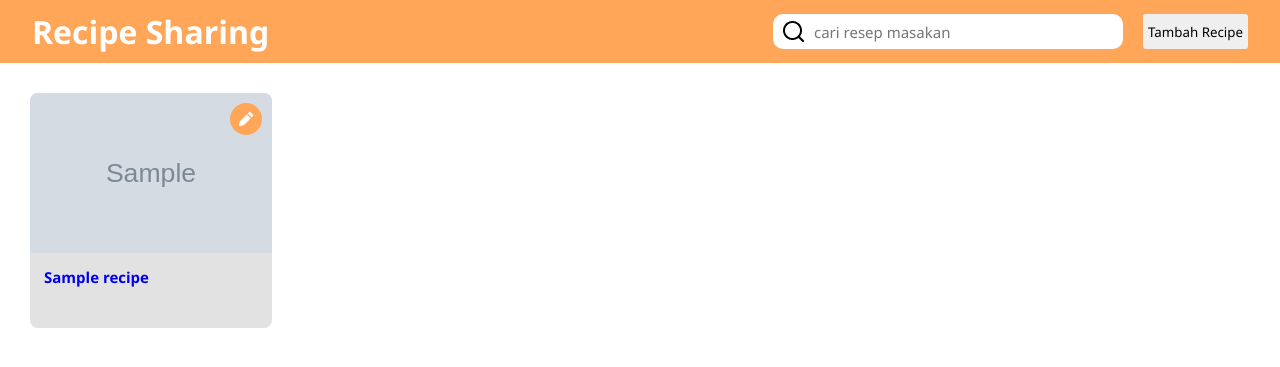
After one commit to Alfontra/tubes-pbw-topik2, a Spring app: template src/main/resources/templates/dashboardUser.html in a window 1280 px wide. The commit adds this page. Shown: the top 367 px of the page. Run offline with Thymeleaf, Linux system fonts and the light colour scheme; the template is opened without the code that fills it: most values are stand-ins (such as "Sample title", 1, 10 or a date in 2020); grey boxes marked "Sample" are stand-in pictures; data that the repository does not hold is empty.

Commit message:
update dashboardUser dan isiResep

```diff
--- /dev/null
+++ b/src/main/resources/static/css/User.css
@@ -0,0 +1,210 @@
+
+* {
+  box-sizing: border-box;
+  margin: 0;
+  padding: 0;
+  font-family: 'Segoe UI', sans-serif;
+}
+
+body{
+    background-color: #ffffff;
+}
+/*untuk dashboard*/
+.navBar{
+    background-color: #FFA658;
+    display: flex;
+    padding: 10px 32px;
+    justify-content: space-between;
+    color: #ffffff;
+    align-items: center;
+}
+
+
+.AksiNavD{
+    display: flex;
+    justify-content: space-between;
+    gap: 20px;
+    align-items: center;
+}
+
+.searchBar{
+    background-color: #ffffff;
+    display: flex;
+    width: 350px;
+    height: 35px;
+    border-radius: 10px;
+    color: black;
+    align-items: center;
+    gap: 10px;
+    padding: 10px;
+}
+
+.searchBar input{
+    border:none;
+    font-size: 15px;
+    outline: none;
+}
+
+#pageAddRecipe{
+    height: 35px;
+    border-radius: 3px;
+    border: none;
+    padding: 5px;
+    font-weight:500;
+    cursor:pointer;
+}
+/*buat layout recipe & card recipe*/
+
+.IsiDashboard{
+    max-width: 1100px;
+    padding: 30px;
+}
+
+.layoutRecipe{
+    display: grid;
+    grid-template-columns: 1fr 1fr 1fr 1fr;
+    gap: 24px;
+}
+
+.cardRecipe{
+    position: relative;
+    background-color: #e2e2e2;
+    border-radius: 8px;
+    overflow: hidden;
+
+}
+
+.detailRecipe{
+    display: flex;
+    flex-direction: column;
+    height: 100%;
+    text-decoration: none;
+
+}
+
+.gambarResep{
+    width: 100%;
+    height: 160px;
+    object-fit: cover;
+    display: block;
+}
+
+.divJudul{
+    padding: 14px;
+    min-height: 75px;
+    display: flex;
+    align-items:flex-start;
+}
+
+.judulResep{
+    font-size: 15px;
+    font-weight: 600;
+}
+.tombolEdit{
+    position: absolute;
+    top: 10px;
+    right: 10px;
+    width: 32px;
+    height: 32px;
+    border-radius: 50%;
+    background-color: #FFA658;
+    display: flex;
+    align-items: center;
+    justify-content: center;
+    z-index: 2;
+}
+
+.tombolEdit img{
+    width: 16px;
+    height: 16px;
+}
+
+
+
+/*navbar untuk edit tambah Recipe */
+.navBarV2{
+    background-color: #FFA658;
+    display: flex;
+    padding: 10px 32px;
+    color: #ffffff;
+    align-items: center;
+    gap : 20px;
+}
+
+.back{
+    display:flex;
+    width:30px;
+    height:30px;
+    border-radius:50%;
+    align-items:center;
+    background-color:#ffffff;
+    border:none;
+    cursor:pointer;
+    justify-content:center;
+    padding:0px;
+}
+
+#backIcon{
+    width:15px;
+    height:15px;
+}
+
+/* layout isi konten resep*/
+
+#ContainerIsi{
+    display:flex;
+    gap:40px;
+    padding:30px;
+    max-width: 1100px;
+    align-items: flex-start;
+}
+
+.keteranganIsi{
+    display:flex;
+    flex-direction:column;
+    gap:15px;
+    width: 200px;
+}
+
+.instruksiResep{
+    display:flex;
+    flex-direction:column;
+
+}
+
+#gambarDetailResep{
+    width: 100%;
+    height:250px;
+    object-fit: cover;
+    display: block;
+}
+
+#judul-Resep{
+    font-size:28px ;
+    font-weight: 700;
+}
+
+.containerKategori{
+    display: flex;
+    flex-wrap: wrap;
+    gap: 5px;
+}
+
+.kategoriResep{
+    background: #FFA658;
+    font-size: 12px;
+    font-weight: 600;
+    color: #ffffff;
+    border-radius: 3px ;
+    padding: 4px;
+}
+
+.tahapanRecipe{
+    white-space: pre-line;
+}
+
+
+
+
+
+/*tambah & edit recipe */
--- a/src/main/resources/static/css/style.css
+++ b/src/main/resources/static/css/style.css
@@ -160,7 +160,7 @@ select:focus {
   color: var(--black);      /* teks di daftar pilihan tetap terbaca */
   background: var(--white);
 }
-/
+
 .tag-list {
   list-style: none;
   display: flex;
--- /dev/null
+++ b/src/main/resources/static/js/dashboardUser.js
@@ -0,0 +1,14 @@
+/*Dashboard User*/
+const  searchInput = document.getElementById('searchInput');
+const cardRecipe = document.querySelectorAll('.cardRecipe');
+
+
+/*cari resep */
+searchInput.addEventListener('input',(event)=>{
+    const kataKunci = event.target.value.toLowerCase();
+
+     cardRecipe.forEach((event)=>{
+        const hasilCarian = event.querySelector('.judulResep').textContent.toLowerCase();
+        event.style.display = hasilCarian.includes(kataKunci) ? '' : 'none';
+    });
+});
--- /dev/null
+++ b/src/main/resources/templates/dashboardUser.html
@@ -0,0 +1,45 @@
+<!DOCTYPE html>
+<html lang="en">
+<head>
+    <meta charset="UTF-8">
+    <meta name="viewport" content="width=device-width, initial-scale=1.0">
+    <title>Document</title>
+
+    <link rel="stylesheet"  href="../static/css/User.css" th:href="@{/css/User.css}">
+</head>
+<body>
+    <navbar class="navBar">
+        <h1 class="judul">Recipe Sharing</h1>
+        <div class="AksiNavD">
+            <div class="searchBar">
+                <img src="../static/images/Vector.png" th:src="@{/images/Vector.png}" alt="search" id="searchIcon">
+                <input type="text" placeholder="cari resep masakan" id="searchInput">
+            </div>
+            <button id="pageAddRecipe" th:onclick="|location.href='@{/tambahRecipePage}'|"  >Tambah Recipe</button>
+        </div>
+    </navbar>
+
+    <main class="IsiDashboard">
+        <div class="layoutRecipe" id="LayoutRecipe">
+            <div class="cardRecipe" th:each="recipe : ${recipes}">
+
+                <a class="tombolEdit" th:if="${recipe.myRecipe}" th:href="@{/editRecipe(id=${recipe.id})}">
+                    <img src="../static/images/clarity_edit-solid.png" th:src="@{/images/clarity_edit-solid.png}" alt="editIcon">
+
+                </a>
+
+                <a class="detailRecipe" th:href="@{/isiResep(id=${recipe.id})}">
+                    <img class="gambarResep" th:src="${recipe.imageUrl}" th:alt="${recipe.judul}">
+                    <div class="divJudul">
+                        <h3 class="judulResep" th:text="${recipe.judul}">Judul Resep</h3>
+                    </div>
+                </a>
+
+
+            </div>
+        </div>
+    </main>
+
+    <script src="../static/js/index.js" th:src="@{/js/dashboardUser.js}" defer></script>
+</body>
+</html>
--- a/src/main/resources/template/tambahRecipePage.html
+++ b/src/main/resources/templates/editRecipe.html
@@ -5,14 +5,14 @@
     <meta name="viewport" content="width=device-width, initial-scale=1.0">
     <title>Document</title>
 
-    <link rel="stylesheet" href="../static/css/index.css">
+    <link rel="stylesheet" href="../static/css/User.css">
 </head>
 <body>
     <navbar class="navBarV2">
         <button class="back"  onclick="location.href='dashboardUser.html'">
             <img src="../static/images/akar-icons_arrow-left.png" alt="back" id="backIcon">
         </button>
-        <h1 class="judul">Tambah Recipe</h1>
+        <h1 class="judul">Edit Recipe</h1>
 
     </navbar>
 
--- a/src/main/resources/template/index.html
+++ b/src/main/resources/templates/index.html
@@ -4,7 +4,7 @@
         <meta charset="UTF-8">
         <meta name="viewport" content="width=device-width, initial-scale=1.0">
         <title>Recipe Sharing App</title>
-        <style href="../static/css/index.css"></style>
+        <style href="../static/css/User.css"></style>
         <script src="../static/js/index.js"></script>
     </head>
 
@@ -12,4 +12,6 @@
         <h1>Recipe Sharing App</h1>
         <p>nanti kasih button admin sama user</p>
     </body>
+
+
 </html>
--- a/src/main/resources/template/editRecipe.html
+++ b/src/main/resources/templates/tambahRecipePage.html
@@ -5,14 +5,14 @@
     <meta name="viewport" content="width=device-width, initial-scale=1.0">
     <title>Document</title>
 
-    <link rel="stylesheet" href="../static/css/index.css">
+    <link rel="stylesheet" href="../static/css/User.css">
 </head>
 <body>
     <navbar class="navBarV2">
         <button class="back"  onclick="location.href='dashboardUser.html'">
             <img src="../static/images/akar-icons_arrow-left.png" alt="back" id="backIcon">
         </button>
-        <h1 class="judul">Edit Recipe</h1>
+        <h1 class="judul">Tambah Recipe</h1>
 
     </navbar>
 
```
Also changed, not shown: src/main/resources/static/css/index.css (deleted, +0 -90 lines), src/main/resources/template/IsiResep.html (deleted, +0 -20 lines), src/main/resources/template/dashboardUser.html (deleted, +0 -27 lines), src/main/resources/templates/IsiResep.html (added, +38 -0 lines), src/main/resources/static/images/tempatSampah.png (renamed from src/main/resources/static/images/ant-design_delete-filled.png), src/main/resources/static/js/index.js (line endings or trailing spaces), src/main/resources/templates/recipe/add.html (renamed from src/main/resources/template/recipe/add.html), src/main/resources/templates/recipe/edit.html (renamed from src/main/resources/template/recipe/edit.html).
